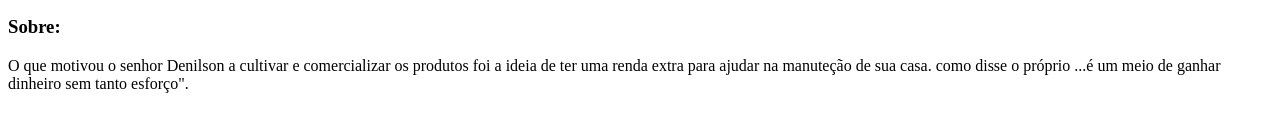
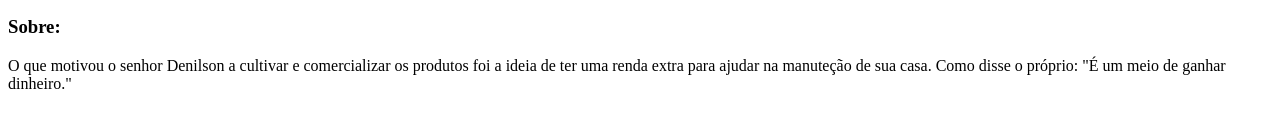
Before and after one commit to CultivoLegal/inicial, a plain HTML site: page List/Denilson.html in a window 1280 px wide. Shown: the part 148-280 px from the top of the page. Drawn offline with Linux system fonts and the light colour scheme.

Commit message:
Update Denilson.html

```diff
--- a/List/Denilson.html
+++ b/List/Denilson.html
@@ -13,7 +13,6 @@
         <p><b>Telefone:</b>	(75) 9 8301-7907</p>
 
         <h3>Sobre:</h3>
-        	<p>O que motivou o senhor Denilson a cultivar e comercializar os produtos foi a ideia de ter uma renda extra para ajudar na manuteção de sua casa.
-                como disse o próprio ...é um meio de ganhar dinheiro sem tanto esforço".</p>
+        	<p>O que motivou o senhor Denilson a cultivar e comercializar os produtos foi a ideia de ter uma renda extra para ajudar na manuteção de sua casa. Como disse o próprio: "É um meio de ganhar dinheiro."</p>
     </body>
     </html>
```
